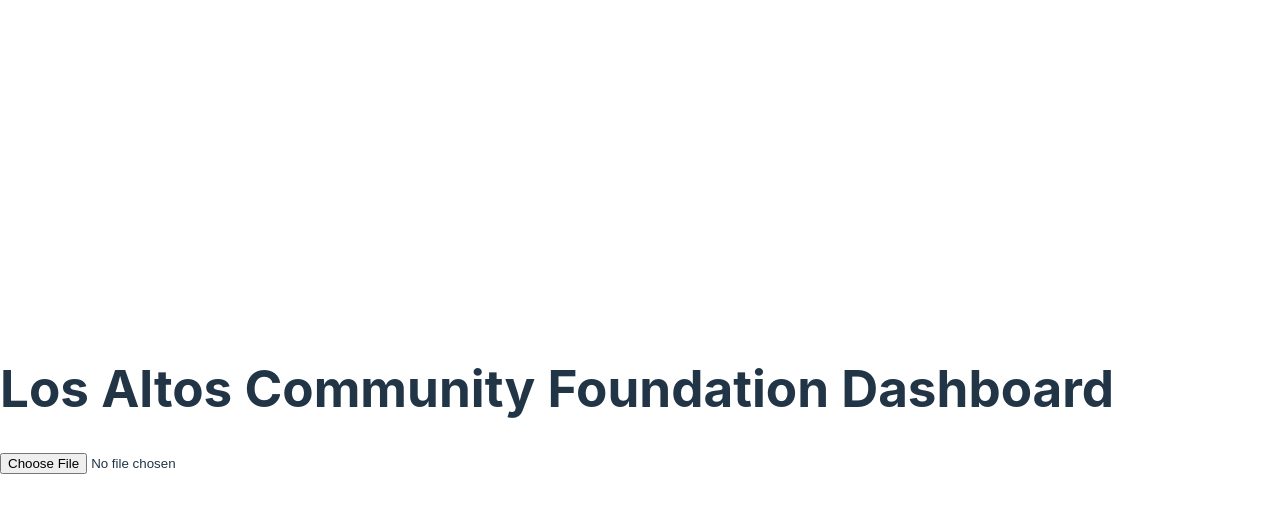
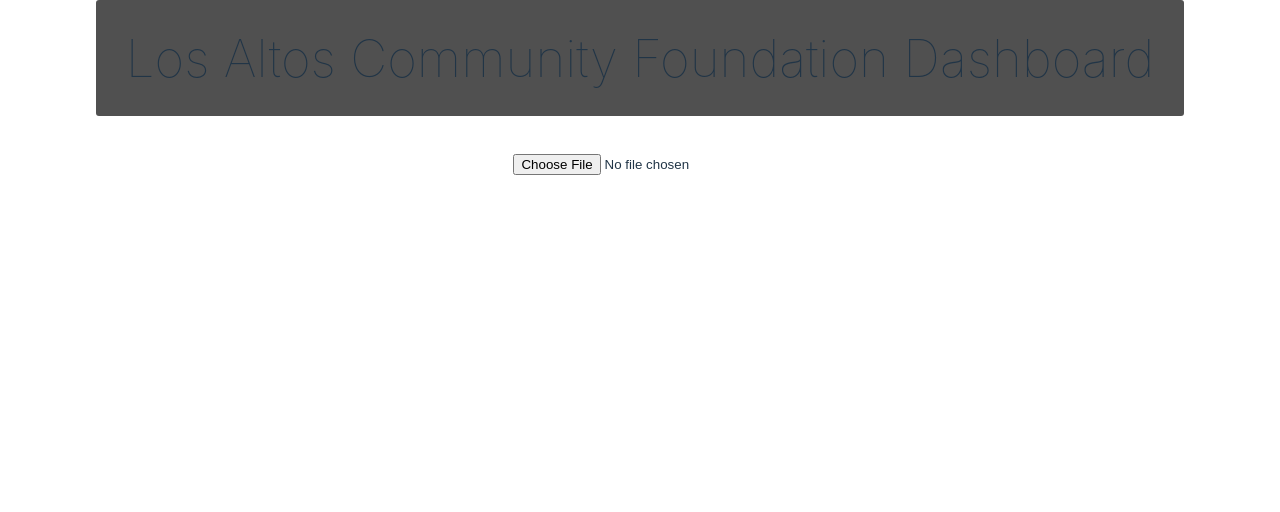
Before and after one commit to tylergusmyers/fund-dash, a React (Vite) app: page / in a window 1280 px wide. Shown: the top 512 px of the page. Built offline with nearby package versions, Linux system fonts and the light colour scheme.

Commit message:
CSS tidy up and presentation buff

```diff
--- a/src/App.jsx
+++ b/src/App.jsx
@@ -1,34 +1,12 @@
 import React, { useState } from 'react';
-import { read, utils } from 'xlsx';
-import BarChartComponent from './BarChart';
+import FileUpload from './FileUpload';
 
 export default function App() {
-  const [data, setData] = useState(null);
 
-  const handleFileUpload = (event) => {
-    const file = event.target.files[0];
-    const reader = new FileReader();
-
-    reader.onload = (event) => {
-      const data = new Uint8Array(event.target.result);
-      const workbook = read(data, { type: 'array' });
-      const sheetName = workbook.SheetNames[0];
-      const worksheet = workbook.Sheets[sheetName];
-      const parsedData = utils.sheet_to_json(worksheet, { header: 1 });
-      setData(parsedData);
-    };
-
-    reader.readAsArrayBuffer(file);
-  };
-
-  return (
+return (
     <div>
       <h1 className="dash-title">Los Altos Community Foundation Dashboard</h1>
-      {data ? null :
-      <form>
-        <input className="file-input" type="file" onChange={handleFileUpload} />
-      </form>}
-      {data ? <BarChartComponent data={data} /> : null}
+      <FileUpload />
     </div>
   );
 }
--- /dev/null
+++ b/src/FileUpload.jsx
@@ -0,0 +1,31 @@
+import { useState } from 'react'
+import { read, utils } from 'xlsx';
+import BarChartComponent from './BarChart'
+
+export default function FileUpload() {
+    const [data, setData] = useState(null);
+
+    const handleFileUpload = (event) => {
+      const file = event.target.files[0];
+      const reader = new FileReader();
+
+      reader.onload = (event) => {
+        const data = new Uint8Array(event.target.result);
+        const workbook = read(data, { type: 'array' });
+        const sheetName = workbook.SheetNames[0];
+        const worksheet = workbook.Sheets[sheetName];
+        const parsedData = utils.sheet_to_json(worksheet, { header: 1 });
+        setData(parsedData);
+      };
+
+      reader.readAsArrayBuffer(file);
+    };
+
+    return (<>
+
+    {data ? <BarChartComponent data={data}/> : <form>
+        <input className="file-input" type="file" onChange={handleFileUpload} />
+      </form>}
+    </>
+    )
+}
--- a/src/index.css
+++ b/src/index.css
@@ -24,16 +24,22 @@
 }
 
 body {
-  margin: 0;
-  display: flex;
+  text-align: center;
+  margin: auto;
   place-items: center;
   min-width: 320px;
   min-height: 100vh;
 }
 
-h1 {
+.dash-title {
   font-size: 3.2em;
   line-height: 1.1;
+  font-weight: 100;
+  background-color: rgba(55, 55, 55, 0.87);
+  padding: 30px;
+  border-radius: 3px;
+  text-align: center;
+  margin-top: 0;
 }
 
 button {
@@ -66,4 +72,8 @@
   button {
     background-color: #f9f9f9;
   }
+
+  .recharts-wrapper {
+    margin: auto;
+  }
 }
```
Also changed, not shown: src/BarChart.jsx (indentation only).
